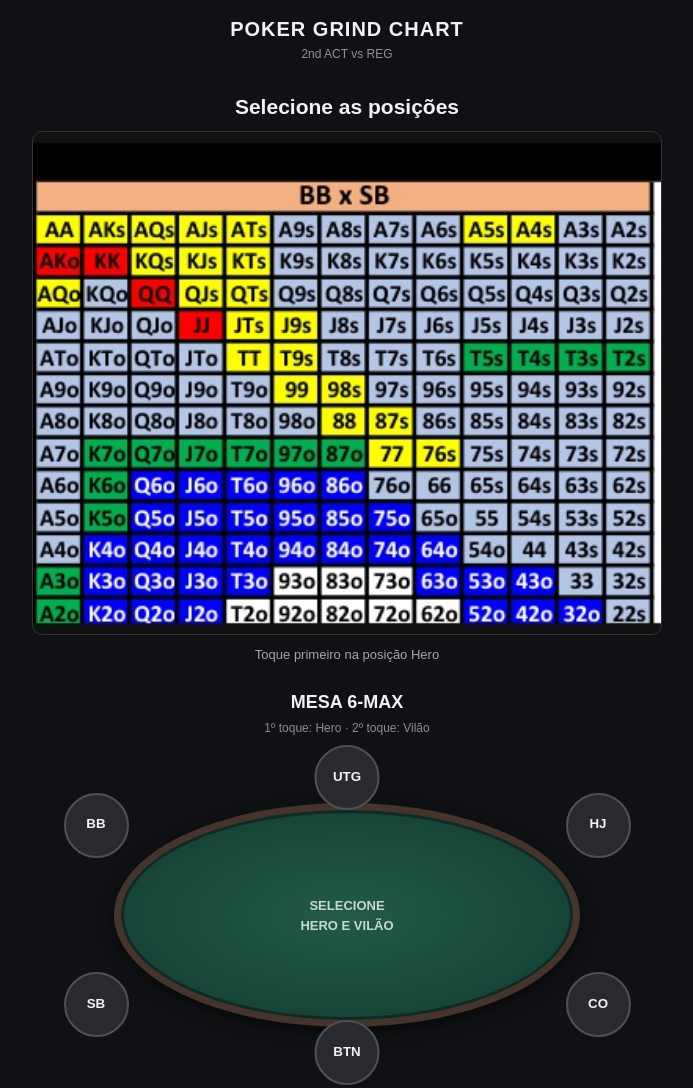
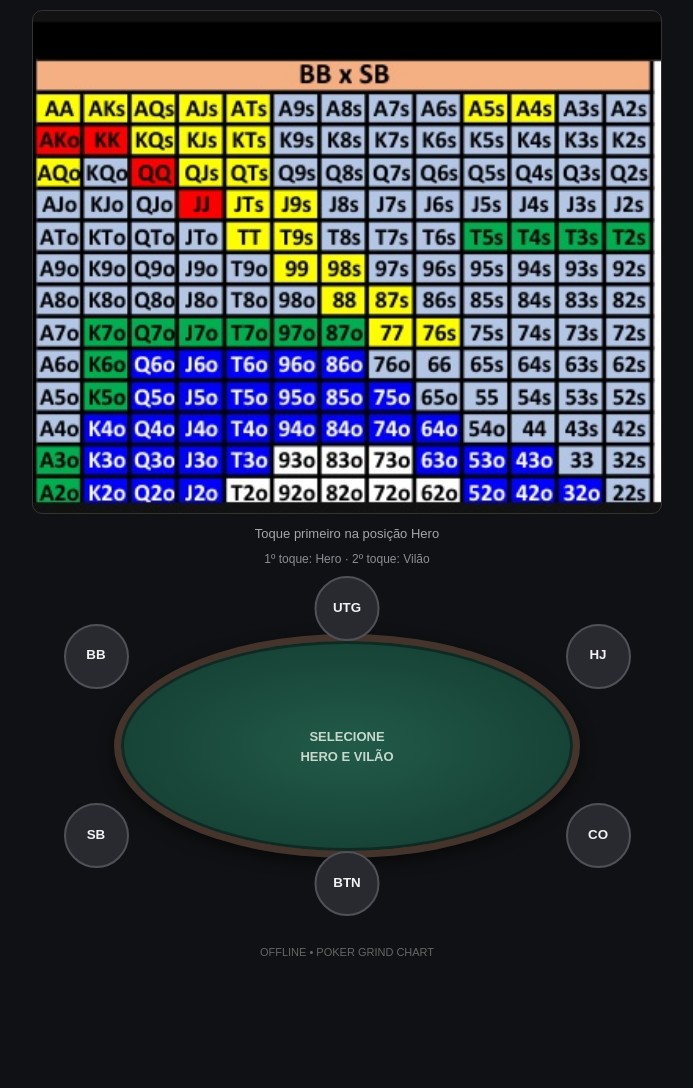
Before and after one commit to LUANLIMA22/poker-chart, a plain HTML site: page index.html in a window 1280 px wide. Shown: the top 1088 px of the page, without its empty margins (293-986 px from the left). After the commit the page ends 978 px from the top, so only its background shows below. Drawn offline with Linux system fonts and the light colour scheme.

Commit message:
Update index.html

```diff
--- a/index.html
+++ b/index.html
@@ -18,23 +18,6 @@ body {
   font-family: Arial, sans-serif;
 }
 
-header {
-  text-align: center;
-  padding: 18px 10px 12px;
-}
-
-header h1 {
-  margin: 0;
-  font-size: 20px;
-  letter-spacing: 1px;
-}
-
-header p {
-  margin: 6px 0 0;
-  color: #92929b;
-  font-size: 12px;
-}
-
 .container {
   max-width: 650px;
   margin: auto;
@@ -47,7 +30,8 @@ header p {
   text-align: center;
   font-weight: bold;
   font-size: 21px;
-  margin: 12px 0;
+  margin: 0;
+  min-height: 0;
 }
 
 .chart {
@@ -69,14 +53,7 @@ header p {
   min-height: 20px;
 }
 
-/* TABLE */
-
-.table-title {
-  text-align: center;
-  margin: 25px 0 8px;
-  font-size: 18px;
-  font-weight: bold;
-}
+/* INSTRUCTIONS */
 
 .instructions {
   text-align: center;
@@ -213,6 +190,7 @@ header p {
 /* MOBILE */
 
 @media (max-width: 380px) {
+
   .poker-table {
     height: 300px;
   }
@@ -226,35 +204,32 @@ header p {
   .seat small {
     font-size: 9px;
   }
+
 }
 </style>
 </head>
 
 <body>
 
-<header>
-  <h1>POKER GRIND CHART</h1>
-  <p>2nd ACT vs REG</p>
-</header>
-
 <div class="container">
 
-  <div class="range-title" id="rangeTitle">
-    Selecione as posições
-  </div>
+  <!-- TÍTULO DINÂMICO DO RANGE -->
+  <div class="range-title" id="rangeTitle"></div>
 
+  <!-- MATRIZ DE MÃOS -->
   <div class="chart" id="chart"></div>
 
+  <!-- MENSAGEM DE ORIENTAÇÃO -->
   <div class="status" id="status">
     Toque primeiro na posição Hero
   </div>
 
-  <div class="table-title">MESA 6-MAX</div>
-
+  <!-- INSTRUÇÃO -->
   <div class="instructions">
     1º toque: Hero · 2º toque: Vilão
   </div>
 
+  <!-- MESA -->
   <div class="poker-table">
 
     <div class="table-oval"></div>
@@ -326,7 +301,7 @@ const charts = [
 ];
 
 /* ==============================
-   ESTADO DA SELEÇÃO
+   SELEÇÃO
 ============================== */
 
 let hero = null;
@@ -342,7 +317,7 @@ const status = document.getElementById("status");
 const tableCenter = document.getElementById("tableCenter");
 
 /* ==============================
-   MOSTRAR IMAGEM DO RANGE
+   MOSTRAR RANGE
 ============================== */
 
 function setChart(item) {
@@ -351,6 +326,7 @@ function setChart(item) {
   const y = item.row * 100 / 2;
 
   chart.style.backgroundPosition = `${x}% ${y}%`;
+
 }
 
 /* ==============================
@@ -358,9 +334,6 @@ function setChart(item) {
 ============================== */
 
 function findChart(heroPosition, villainPosition) {
-
-  /* Normaliza a dupla para que
-     a ordem não importe nos confrontos específicos */
 
   const pair = [heroPosition, villainPosition].sort();
   const key = pair.join("|");
@@ -384,20 +357,13 @@ function findChart(heroPosition, villainPosition) {
 
   };
 
-  /* Procura confronto específico */
-
   const specificName = specificMappings[key];
 
   if (specificName) {
     return charts.find(c => c.name === specificName);
   }
 
-  /* ==============================
-     IP x HJ
-
-     Hero CO ou BTN
-     Vilão HJ
-  ============================== */
+  /* IP x HJ */
 
   if (
     villainPosition === "HJ" &&
@@ -409,12 +375,7 @@ function findChart(heroPosition, villainPosition) {
 
   }
 
-  /* ==============================
-     IP x UTG
-
-     Hero HJ, CO ou BTN
-     Vilão UTG
-  ============================== */
+  /* IP x UTG */
 
   if (
     villainPosition === "UTG" &&
@@ -427,9 +388,8 @@ function findChart(heroPosition, villainPosition) {
 
   }
 
-  /* Sem tabela correspondente */
+  return null;
 
-  return null;
 }
 
 /* ==============================
@@ -461,21 +421,22 @@ function updateSeats() {
     }
 
   });
+
 }
 
 /* ==============================
-   ATUALIZAR INTERFACE
+   ATUALIZAR TELA
 ============================== */
 
 function updateDisplay() {
 
   updateSeats();
 
-  /* Nenhuma posição selecionada */
+  /* ESTADO INICIAL */
 
   if (!hero) {
 
-    rangeTitle.textContent = "Selecione as posições";
+    rangeTitle.textContent = "";
 
     status.textContent =
       "Toque primeiro na posição Hero";
@@ -484,14 +445,14 @@ function updateDisplay() {
       "SELECIONE<br>HERO E VILÃO";
 
     return;
+
   }
 
-  /* Hero selecionado, falta Vilão */
+  /* HERO SELECIONADO */
 
   if (!villain) {
 
-    rangeTitle.textContent =
-      hero + " — Hero";
+    rangeTitle.textContent = "";
 
     status.textContent =
       "Agora toque na posição do Vilão";
@@ -500,18 +461,14 @@ function updateDisplay() {
       "HERO:<br>" + hero;
 
     return;
+
   }
 
-  /* Hero e Vilão selecionados */
-
-  rangeTitle.textContent =
-    hero + " vs " + villain;
+  /* HERO + VILÃO */
 
   tableCenter.innerHTML =
     "HERO: " + hero +
     "<br>VILÃO: " + villain;
-
-  /* Busca a tabela correspondente */
 
   const item = findChart(hero, villain);
 
@@ -526,6 +483,9 @@ function updateDisplay() {
 
   } else {
 
+    rangeTitle.textContent =
+      hero + " vs " + villain;
+
     status.textContent =
       "Este confronto ainda não possui tabela configurada";
 
@@ -534,7 +494,7 @@ function updateDisplay() {
 }
 
 /* ==============================
-   CLIQUE NOS ASSENTOS
+   CLIQUES NAS POSIÇÕES
 ============================== */
 
 document.querySelectorAll(".seat").forEach(seat => {
@@ -543,7 +503,7 @@ document.querySelectorAll(".seat").forEach(seat => {
 
     const position = seat.dataset.seat;
 
-    /* Primeiro clique: Hero */
+    /* PRIMEIRO CLIQUE: HERO */
 
     if (!hero) {
 
@@ -552,7 +512,7 @@ document.querySelectorAll(".seat").forEach(seat => {
 
     }
 
-    /* Segundo clique: Vilão */
+    /* SEGUNDO CLIQUE: VILÃO */
 
     else if (!villain) {
 
@@ -569,9 +529,8 @@ document.querySelectorAll(".seat").forEach(seat => {
 
     }
 
-    /* Terceiro clique:
-       reinicia a seleção usando
-       a nova posição como Hero */
+    /* TERCEIRO CLIQUE:
+       COMEÇA NOVA SELEÇÃO */
 
     else {
 
```
